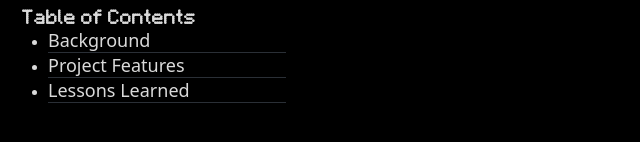
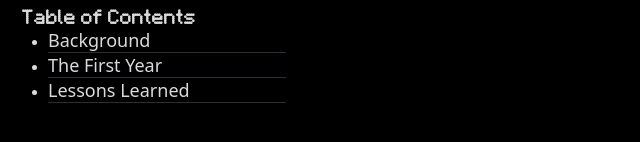
Before and after one commit to Obind30/Personal-Website, a website: page src/pages/projects/project_pages/Advent of Code.html in a window 1280 px wide. Shown: the part 238-380 px from the top of the page, 0-640 px from the left. Drawn offline with Linux system fonts and the light colour scheme.

Commit message:
Fix table of contents

```diff
--- a/src/pages/projects/project_pages/Advent of Code.html
+++ b/src/pages/projects/project_pages/Advent of Code.html
@@ -21,7 +21,7 @@
                 <h4 id="toc_title">Table of Contents</h4>
                 <ul style="margin-top: 0px">
                     <li><a href="#background" onclick="scroll_click('background')">Background</a></li>
-                    <li><a href="#the-first-year" onclick="scroll_click('the-first-year')">Project Features</a></li>
+                    <li><a href="#the-first-year" onclick="scroll_click('the-first-year')">The First Year</a></li>
                     <li><a href="#looking-forward" onclick="scroll_click('looking-forward')">Lessons Learned</a></li>
                 </ul>
             </nav>
```
